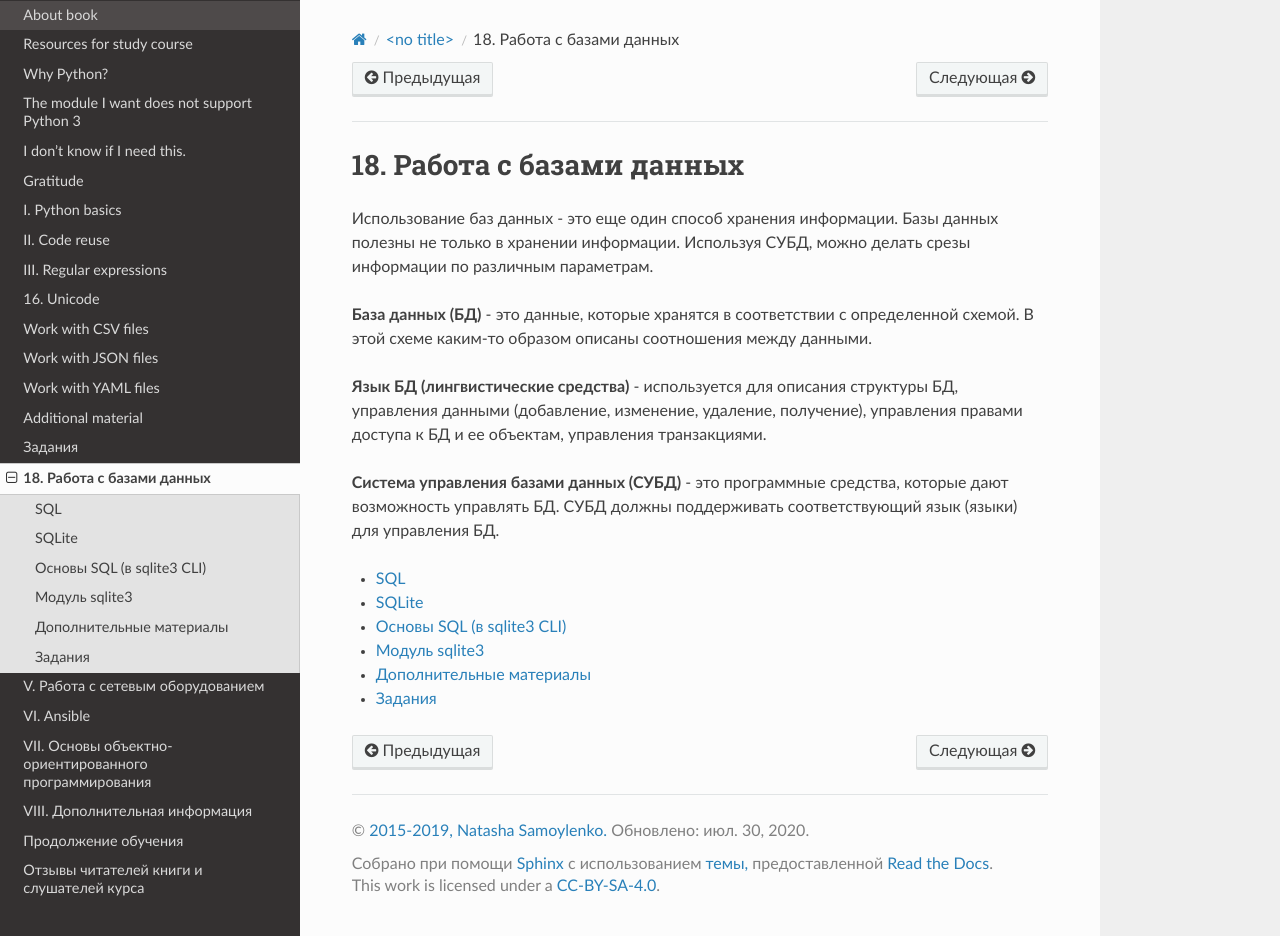
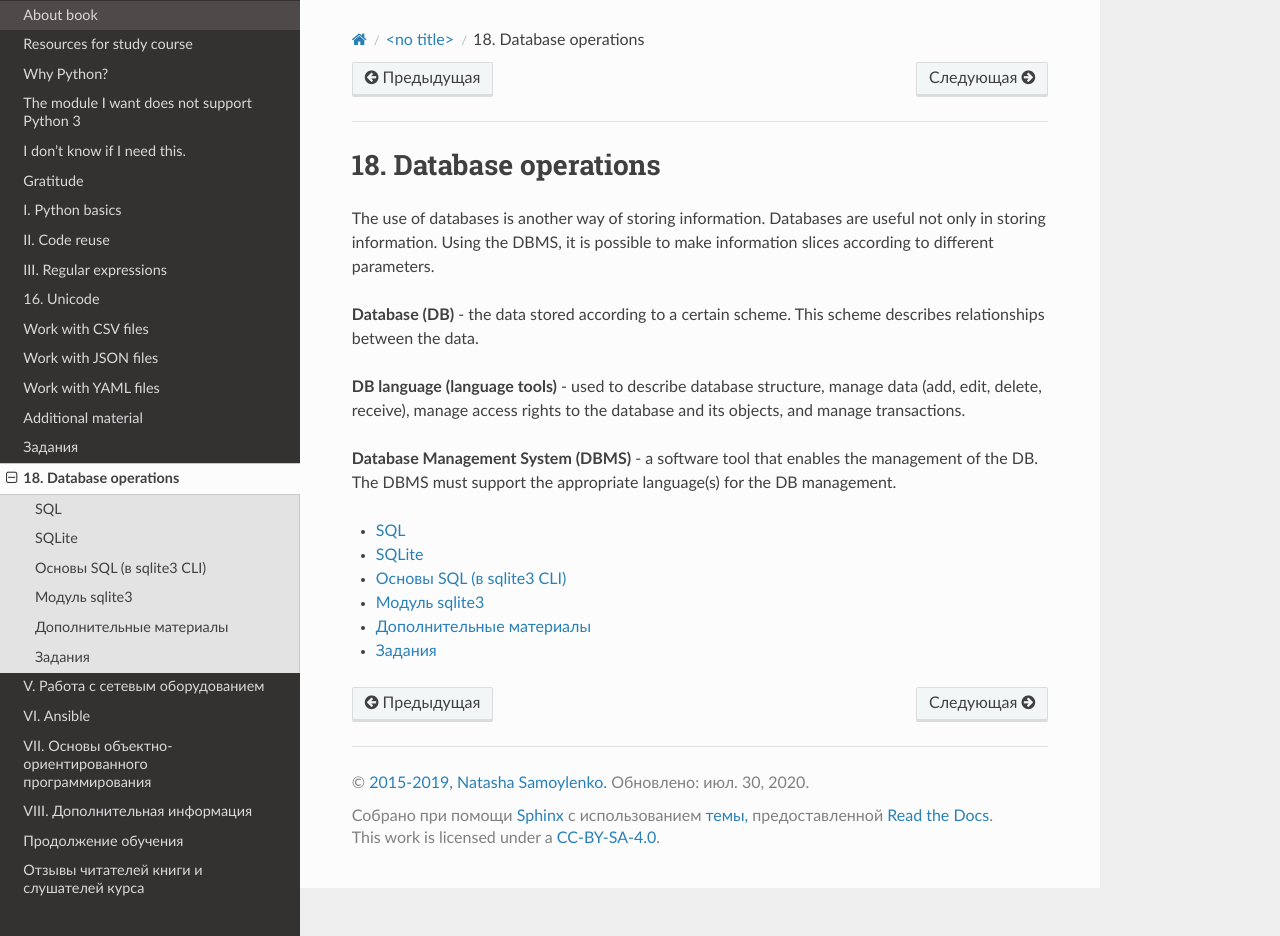
Before and after one commit to Aidar5/nattoeng, a Sphinx documentation site: the page built from docs/source/book/18_db/index.rst, in a window 1280 px wide and 936 px high. Built offline with Sphinx 7.4.7 and the Read the Docs theme 2.0.0, drawn with Linux system fonts in a browser that asks for light colours; pages that are not in the unit, such as notebooks, are missing from menus.

Commit message:
Update index.rst

```diff
--- a/docs/source/book/18_db/index.rst
+++ b/docs/source/book/18_db/index.rst
@@ -4,26 +4,17 @@
 
 .. _db_index:
 
-18. Работа с базами данных
+18. Database operations
 ============================
 
 
-Использование баз данных - это еще один способ хранения информации.
-Базы данных полезны не только в хранении информации. Используя СУБД,
-можно делать срезы информации по различным параметрам.
+The use of databases is another way of storing information. Databases are useful not only in storing information. Using the DBMS, it is possible to make information slices according to different parameters.
 
-**База данных (БД)** - это данные, которые хранятся в соответствии с
-определенной схемой. В этой схеме каким-то образом описаны соотношения
-между данными.
+**Database (DB)** - the data stored according to a certain scheme. This scheme describes relationships between the data.
 
-**Язык БД (лингвистические средства)** - используется для описания
-структуры БД, управления данными (добавление, изменение, удаление,
-получение), управления правами доступа к БД и ее объектам, управления
-транзакциями.
+**DB language (language tools)** - used to describe database structure, manage data (add, edit, delete, receive), manage access rights to the database and its objects, and manage transactions.
 
-**Система управления базами данных (СУБД)** - это программные средства,
-которые дают возможность управлять БД. СУБД должны поддерживать
-соответствующий язык (языки) для управления БД.
+**Database Management System (DBMS)** - a software tool that enables the management of the DB. The DBMS must support the appropriate language(s) for the DB management.
 
 .. toctree::
    :maxdepth: 1
```
